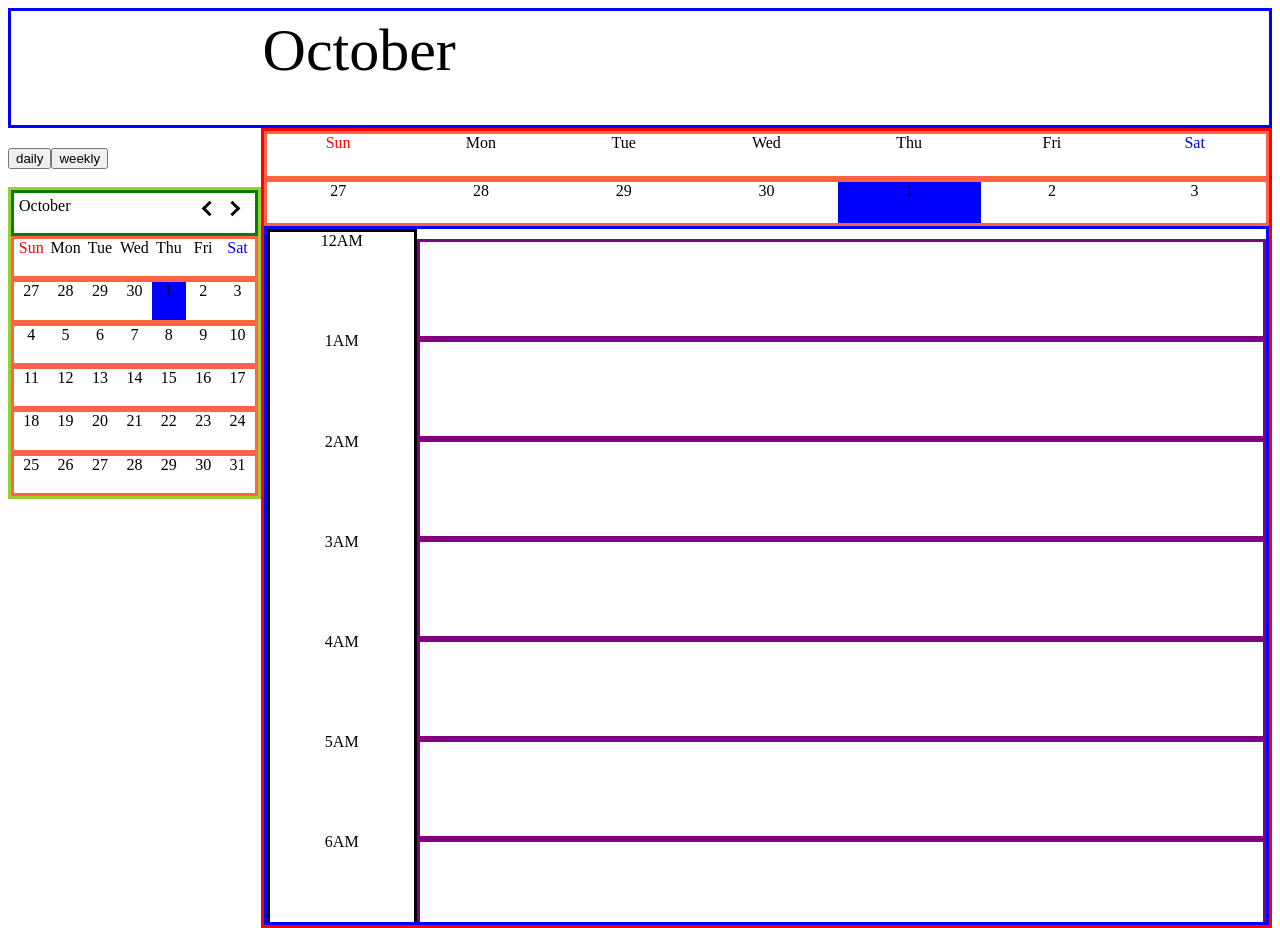
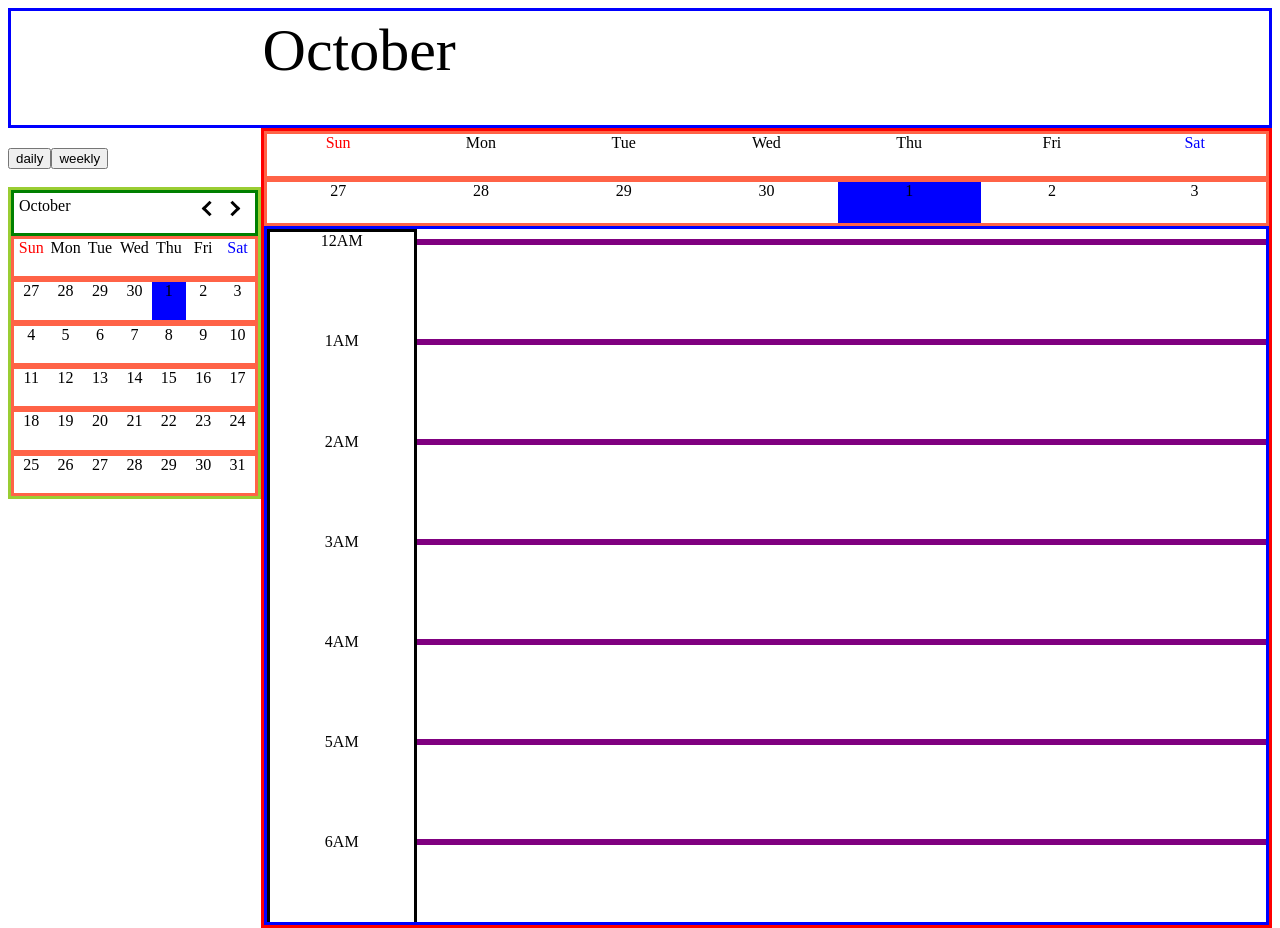
Before and after one commit to Ha-Young/Calendar-FrontEnd, a React (Create React App) app: page / in a window 1280 px wide. Built offline with nearby package versions, Linux system fonts and the light colour scheme.

Commit message:
need to add event logic

```diff
--- a/src/components/Schedule/ScheduleBody.js
+++ b/src/components/Schedule/ScheduleBody.js
@@ -25,7 +25,7 @@ export default function ScheduleBody ({ type }) {
       return (
         <Wrapper ref={scrollRef} style={{gridTemplateColumns: '8% 1fr 6.8%'}}>
           <ScheduleTimeline />
-          <ScheduleListContainer type={type} />
+          <ScheduleListContainer />
           <div></div>
         </Wrapper>
       );
@@ -34,7 +34,7 @@ export default function ScheduleBody ({ type }) {
     return (
       <Wrapper ref={scrollRef} style={{gridTemplateColumns: '15% 1fr'}}>
         <ScheduleTimeline />
-        <ScheduleListContainer type={type} />
+        <ScheduleListContainer />
       </Wrapper>
     );
   }
--- a/src/components/Schedule/ScheduleList.js
+++ b/src/components/Schedule/ScheduleList.js
@@ -1,5 +1,6 @@
 import React from 'react';
 import styled from 'styled-components';
+import { Link, useRouteMatch } from 'react-router-dom';
 
 const Wrapper = styled.div`
   padding-top: 10px;
@@ -16,22 +17,23 @@ const HourlySchedule = styled.div`
 `;
 
 
-export default function ScheduleList ({ type, openModal }) {
+export default function ScheduleList () {
+  let path = useRouteMatch().path
 
   function renderByType () {
     let scheduleTable;
-    if (type === 'weekly') {
+    if (path === '/weekly') {
       scheduleTable = [];
       for (let i = 0; i < 26; i++) {
         scheduleTable[i] = (
           <HourlySchedule key={i}>
-            <div onClick={openModal} style={{border:"3px solid pink"}}></div>
-            <div onClick={openModal}></div>
-            <div onClick={openModal}></div>
-            <div onClick={openModal}></div>
-            <div onClick={openModal}></div>
-            <div onClick={openModal}></div>
-            <div onClick={openModal}></div>
+            <Link to='event'><div style={{border:"3px solid pink"}}></div></Link>
+            <Link to='event'><div></div></Link>
+            <Link to='event'><div></div></Link>
+            <Link to='event'><div></div></Link>
+            <Link to='event'><div></div></Link>
+            <Link to='event'><div></div></Link>
+            <Link to='event'><div></div></Link>
           </HourlySchedule>
         );
       }
@@ -40,7 +42,7 @@ export default function ScheduleList ({ type, openModal }) {
 
     scheduleTable = [];
       for (let i = 0; i < 26; i++) {
-        scheduleTable[i] = <HourlySchedule onClick={openModal} key={i} />
+        scheduleTable[i] = <Link to='event'><HourlySchedule key={i} /></Link>
       }
       return scheduleTable;
   }
--- a/src/components/Shared/Modal.js
+++ b/src/components/Shared/Modal.js
@@ -1,5 +1,5 @@
 import React from 'react';
-import { Link } from 'react-router-dom'
+import { Link } from 'react-router-dom';
 import styled from 'styled-components';
 
 
@@ -29,7 +29,6 @@ const CloseButton = styled.div`
   cursor: pointer;
 `;
 
-
 export default function Modal ({ children }) {
 
   return (
@@ -39,5 +38,6 @@ export default function Modal ({ children }) {
         {children}
       </ModalContents>
     </Wrapper>
+
   );
 }
```
